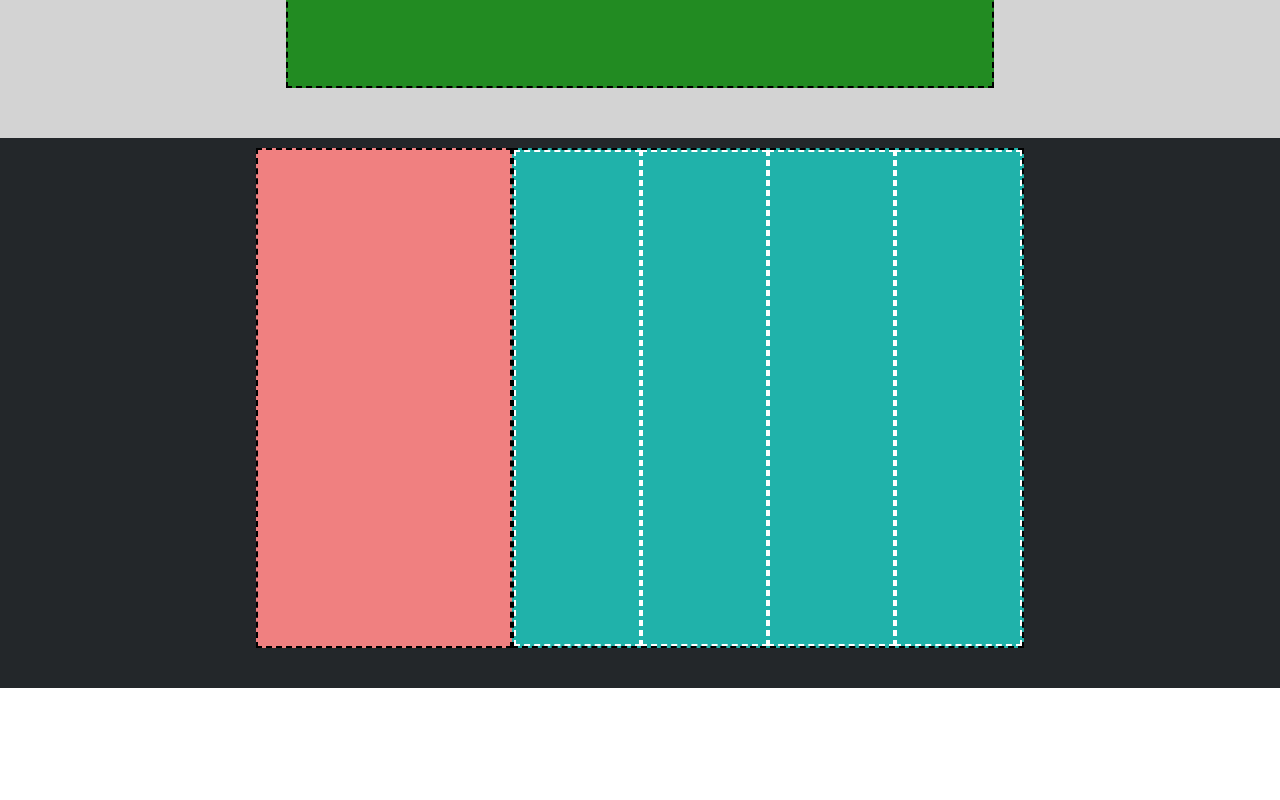
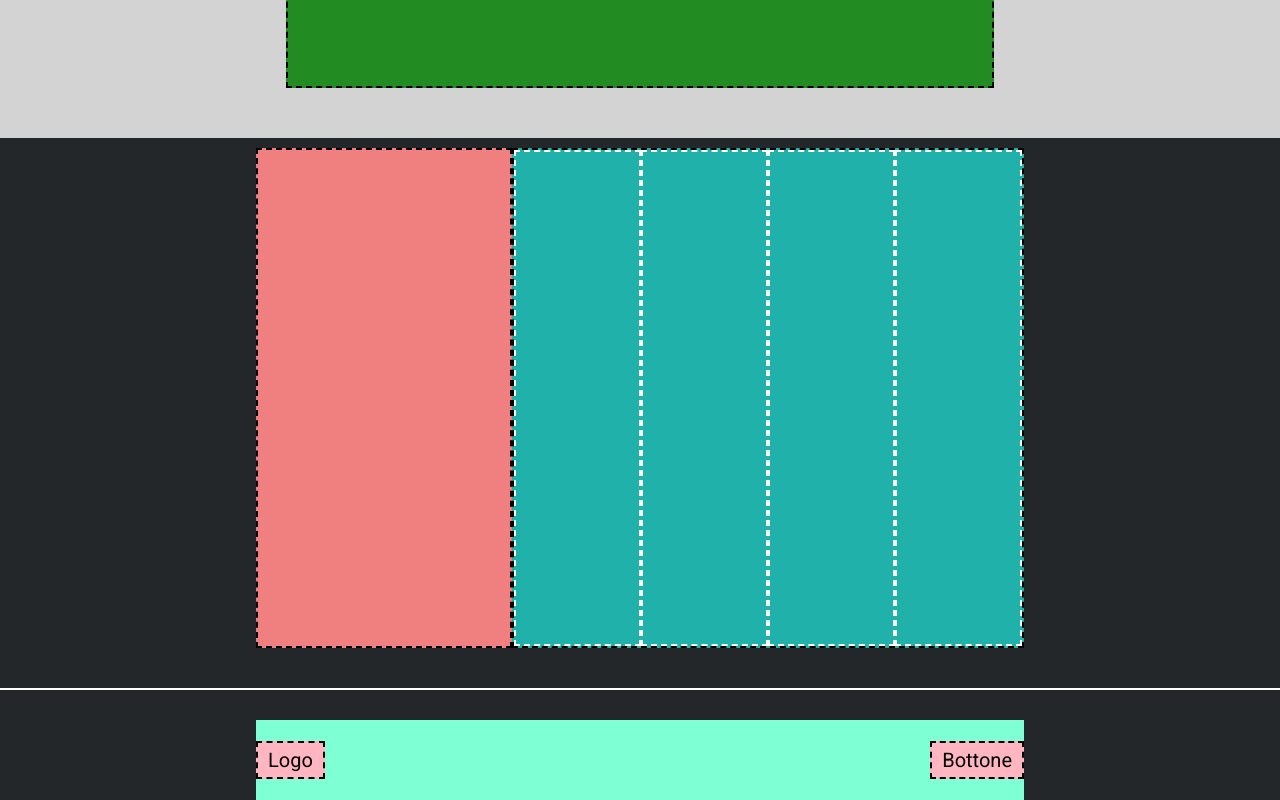
Before and after one commit to giorgiagalbullicavazzini/htmlcss-struttura-discord, a plain HTML site: page index.html in a window 1280 px wide. Shown: the part 3194-3994 px from the top of the page. Before the commit the page ends 3882 px from the top, so only its background shows below. Drawn offline with Linux system fonts and the light colour scheme.

Commit message:
Fine footer

```diff
--- a/css/style.css
+++ b/css/style.css
@@ -72,6 +72,10 @@ Debug
   background-color: #23272A;
 }
 
+.debug .footer-top {
+  border-bottom: 2px solid white;
+}
+
 .debug .footer-top > * {
   height: 500px;
   border: 2px dashed;
@@ -87,6 +91,17 @@ Debug
 
 .debug .footer-small {
   border: 2px dashed white;
+}
+
+.debug .footer-bigger {
+  background-color: #7FFFD4;
+  height: 80px;
+}
+
+.debug .footer-bigger .logo,
+.debug .footer-bigger .button {
+  background-color: #FFB6C1;
+  border: 2px dashed;
 }
 
 /*
@@ -197,3 +212,17 @@ Footer
 .footer-small {
   width: 25%;
 }
+
+.footer-bigger {
+  width: 60%;
+  margin: 30px auto 0;
+  display: flex;
+  justify-content: space-between;
+  align-items: center;
+}
+
+.footer-bigger .logo,
+.footer-bigger .button {
+  padding: 5px 10px;
+  font-size: 20px;
+}
--- a/index.html
+++ b/index.html
@@ -89,7 +89,12 @@
     <!-- // Footer top -->
 
     <!-- Footer bottom -->
-    <div class="footer-bottom"></div>
+    <div class="footer-bottom">
+      <div class="footer-bigger">
+        <div class="logo">Logo</div>
+        <div class="button">Bottone</div>
+      </div>
+    </div>
     <!-- // Footer bottom -->
   </footer>
   <!-- // Footer -->
```
